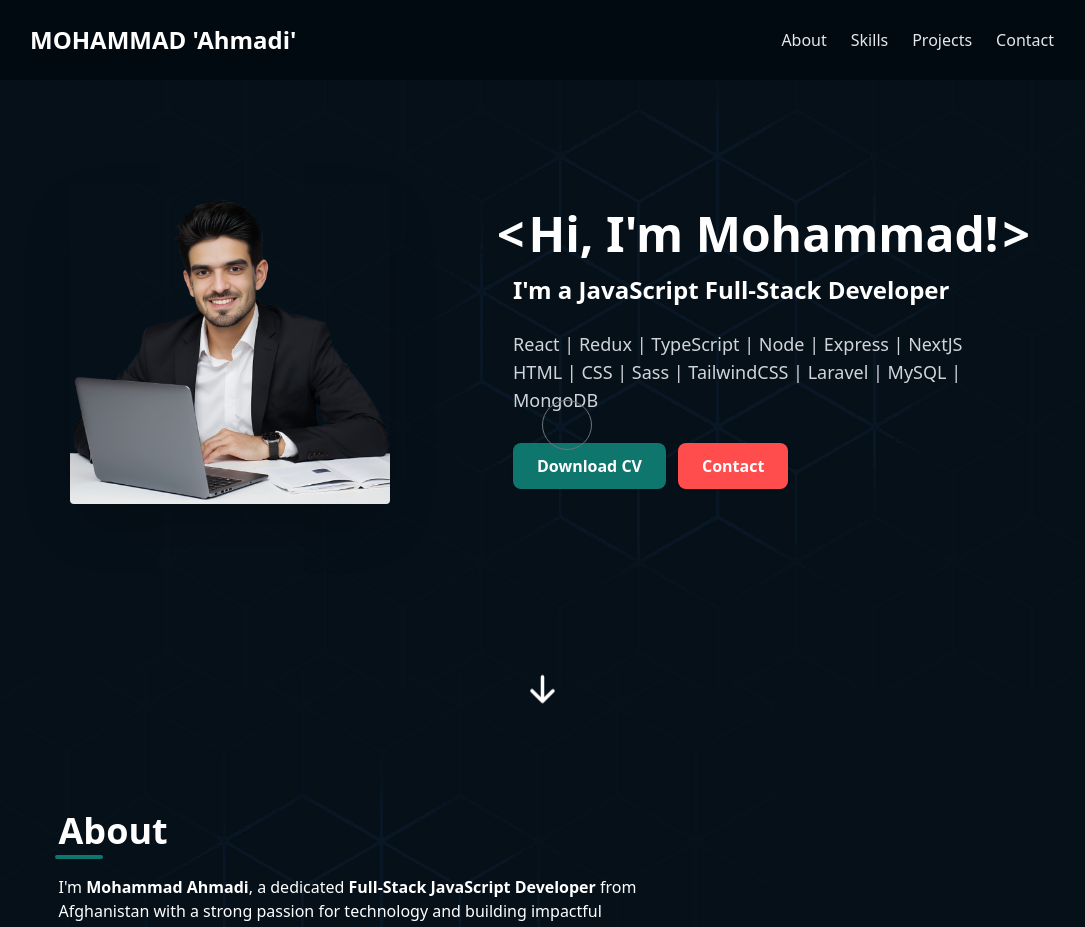
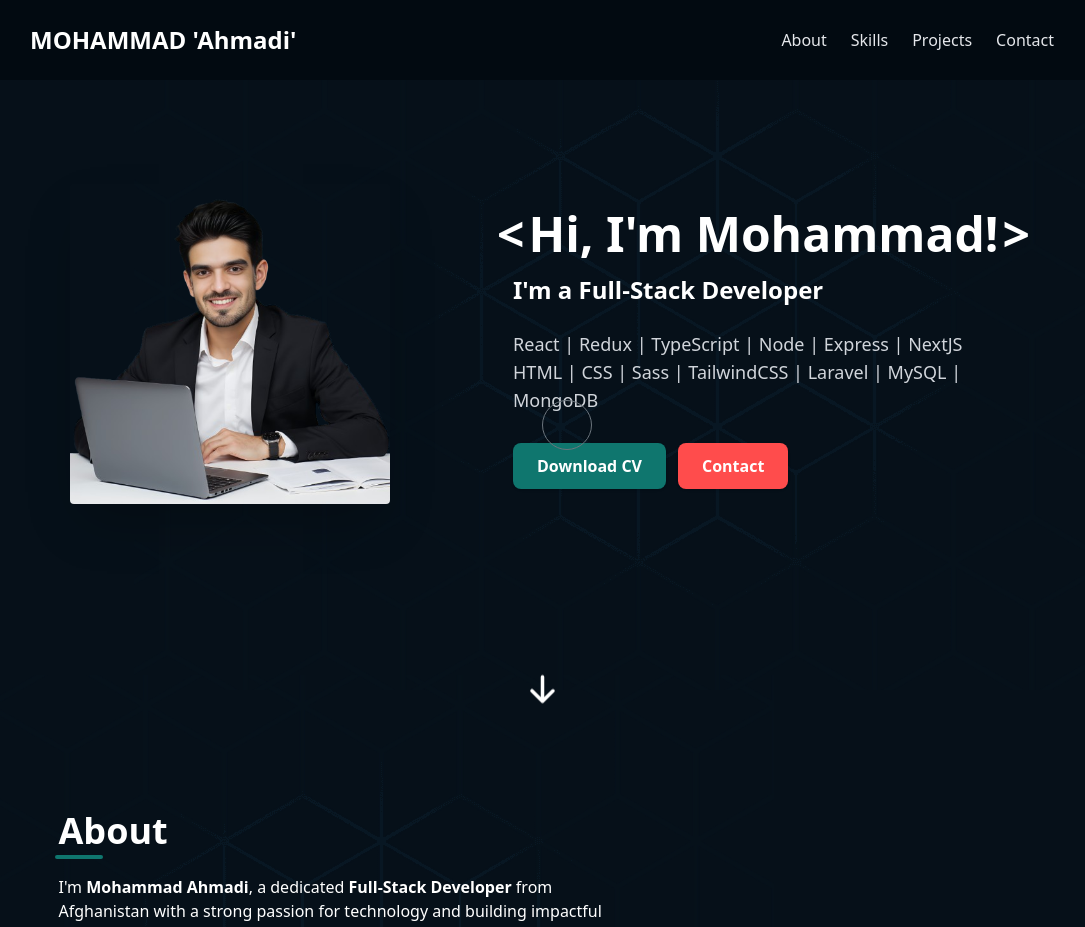
Before and after one commit to Tamohammad/Portfolio, a React (Vite) app: page / in a window 1280 px wide. Shown: the top 927 px of the page, without its empty margins (98-1183 px from the left). Built offline with nearby package versions, Linux system fonts and the light colour scheme.

Commit message:
Updated Hero and About components

```diff
--- a/src/components/About.tsx
+++ b/src/components/About.tsx
@@ -24,8 +24,8 @@ function About() {
 
           <p>
             I'm <span className="font-bold">Mohammad Ahmadi</span>, a dedicated{" "}
-            <span className="font-bold">Full-Stack JavaScript Developer</span>{" "}
-            from Afghanistan with a strong passion for technology and building
+            <span className="font-bold">Full-Stack Developer</span> from
+            Afghanistan with a strong passion for technology and building
             impactful software solutions. I specialize in the{" "}
             <span className="font-bold">MERN stack</span> and enjoy developing
             clean, scalable, and efficient applications.
--- a/src/components/Hero.tsx
+++ b/src/components/Hero.tsx
@@ -33,7 +33,7 @@ function Hero() {
             Hi, I'm Mohammad!
           </h1>
           <p className="font-semibold text-xl mt-4 mb-6 md:text-2xl">
-            <span className="">I'm a JavaScript Full-Stack Developer</span>
+            <span className="">I'm a Full-Stack Developer</span>
           </p>
           <p className="mt-4 mb-10 text-gray-300 md:text-lg">
             React | Redux | TypeScript | Node | Express | NextJS
```
